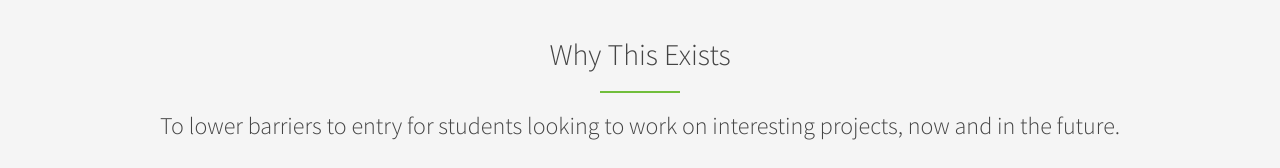
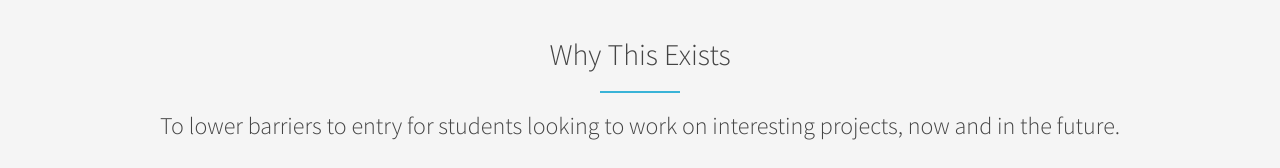
Before and after one commit to tomasreimers/onepager, a plain HTML site: page index.html in a window 1280 px wide. Shown: the part 784-952 px from the top of the page. Drawn offline with Linux system fonts and the light colour scheme.

Commit message:
Changed border color

```diff
--- a/assets/css/style.css
+++ b/assets/css/style.css
@@ -166,7 +166,7 @@ a:hover, a:focus {
   width: 80px;
   height: 2px;
   margin: 0 auto;
-  background-color: #71be3c;
+  background-color: #39B3D7;
 }
 .page .heading p {
   margin: 20px auto 0
```
